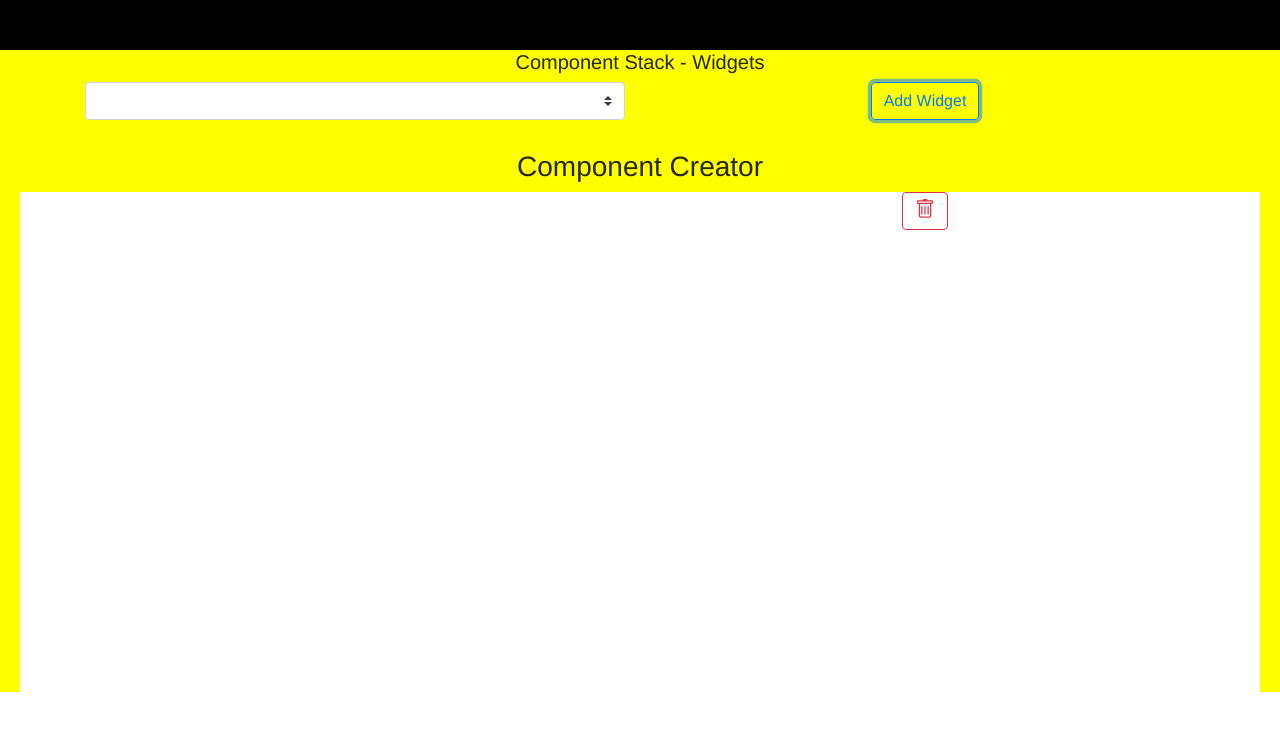
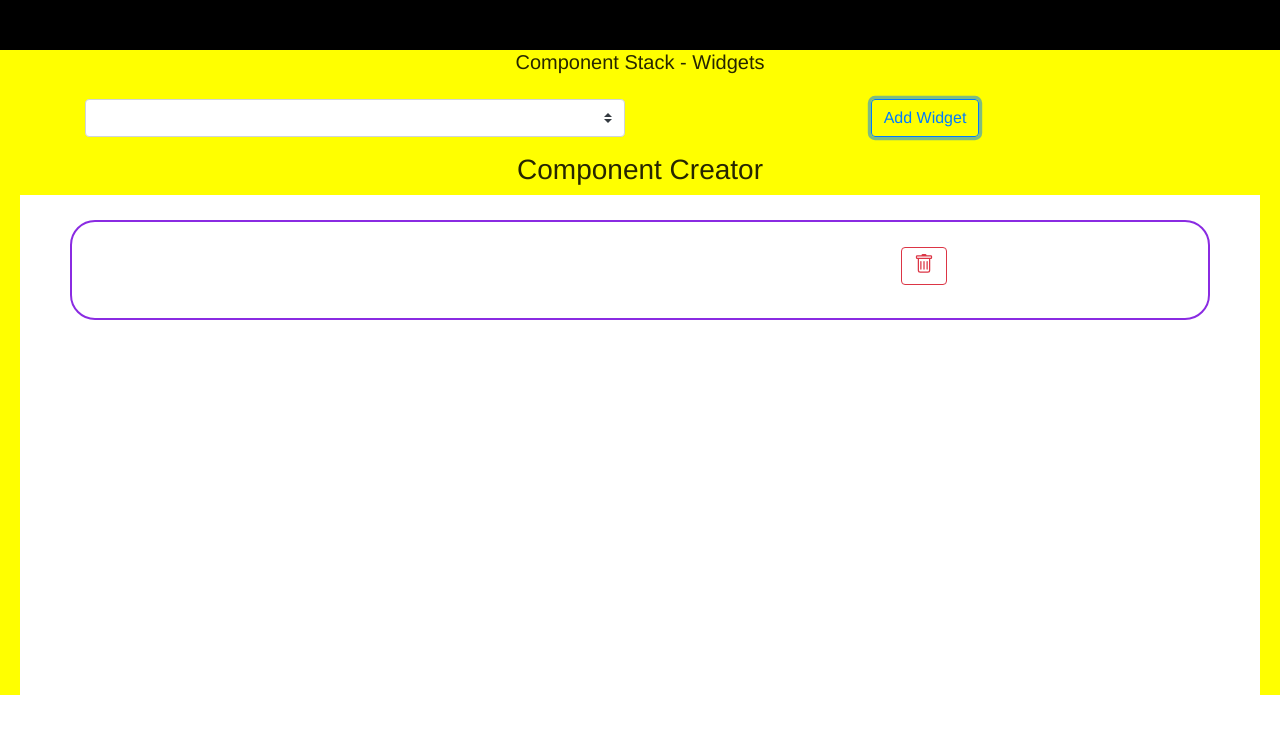
Before and after one commit to NithinMSV/DynamicForms, a Vue app in the folder dynforms/: page /create in a window 1280 px wide. Both pictures are taken after a click on the button "Add Widget". Shown: the top 734 px of the page. Built offline with nearby package versions, Linux system fonts and the light colour scheme; what vue-qrcode-reader would draw is missing.

Commit message:
Components are draggable

```diff
--- a/dynforms/package.json
+++ b/dynforms/package.json
@@ -16,7 +16,8 @@
     "vue": "^2.6.11",
     "vue-qrcode-reader": "^2.3.14",
     "vue-router": "^3.2.0",
-    "vue-scrollto": "^2.20.0"
+    "vue-scrollto": "^2.20.0",
+    "vuedraggable": "^2.24.3"
   },
   "devDependencies": {
     "@vue/cli-plugin-babel": "~4.5.0",
--- a/dynforms/src/components/FormCreator/radio.vue
+++ b/dynforms/src/components/FormCreator/radio.vue
@@ -1,20 +1,40 @@
 <template>
-  <div>
-    <b-form-group label="Individual radios">
-      <b-form-radio v-model="selected" name="some-radios" value="A">Option A</b-form-radio>
-      <b-form-radio v-model="selected" name="some-radios" value="B">Option B</b-form-radio>
+  <div class="container">
+    <div class="row">
+    <div class="col-10">
+    <b-form-group>
+      <b-form-radio v-model="selected" name="some-radios" value="A"><b-form-input v-model="text" placeholder="Enter the option"></b-form-input>
+      </b-form-radio>
     </b-form-group>
-
-    <div class="mt-3">Selected: <strong>{{ selected }}</strong></div>
+    </div>
+    <div class="col-2">
+      <b-button variant="outline-success" v-on:click="addFormElement(inputType)" class="mb-2">
+          <b-icon icon="plus-circle-fill" aria-hidden="true"></b-icon>
+        </b-button>
+    </div>
+    <!-- <div class="mt-2">Value: {{ text }}</div>
+    <div class="mt-3">Selected: <strong>{{ selected }}</strong></div> -->
+  </div>
   </div>
 </template>
 
 <script>
-  export default {
+
+export default {
+    name: 'radio',
+    components: {
+    },
     data() {
       return {
-        selected: ''
+        selected: '',
+        optionSelected: [],
+        value: [],
+        text: '',
+        optionArray: []
       }
-    }
+    },
+    methods: {
+
   }
+}
 </script>
--- a/dynforms/src/components/FormCreator/text.vue
+++ b/dynforms/src/components/FormCreator/text.vue
@@ -1,8 +1,12 @@
 <template>
+<div class="wrapper">
     <div class="w-100">
-    <b-form-input :v-model="label" :placeholder="labelplaceholder"></b-form-input>
-    <b-form-input :v-model="text" :placeholder="placeholder"></b-form-input>
+    <b-form-input v-model="label" :placeholder="labelplaceholder"></b-form-input>
+    <div class="mt-2">Textbox Name Entered: {{ label }}</div>
+    <b-form-input v-model="text" :placeholder="placeholder"></b-form-input>
+    <div class="mt-2">Name Entered: {{ text }}</div>
     </div>
+</div>
 </template>
 
 <script>
@@ -19,5 +23,4 @@
 </script>
 
 <style lang="scss" scoped>
-
 </style>
--- a/dynforms/src/views/CreateForm.vue
+++ b/dynforms/src/views/CreateForm.vue
@@ -28,11 +28,13 @@
     <div class="formarea">
       <h3>Component Creator</h3>
       <div class="drop">
+        <draggable class="list-group" :list="selections" group="components">
         <div v-for="(select,index) in selections" v-bind:key="index">
-            {{select.value}}
-        <div class="container">
+        <div class="container style" id="element">
+          <a-tooltip placement="right" title="I'm Draggable :)">
         <div class="row justify-content-around">
         <div class="col-4">
+          {{select.value}}
         <div v-if="select.value === 'Name'">
         <name />
         </div>
@@ -83,14 +85,16 @@
         </b-button>
         </div>
         </div>
+        </a-tooltip>
         </div>
+        </div>
+        </draggable>
         </div>
         <!-- @click="removeSelection(select)" -->
       <!-- <div v-for="(select,index) in selections" v-bind:key="index">
 
       </div> -->
       </div>
-    </div>
   </div>
   </div>
 </template>
@@ -110,6 +114,8 @@ import date from '../components/FormCreator/date'
 import rating from '../components/FormCreator/rating'
 import askquestions from '../components/FormCreator/askquestion'
 
+import draggable from 'vuedraggable'
+
 export default {
   name: "FormWidgets",
   components: {
@@ -124,7 +130,8 @@ export default {
     file,
     date,
     rating,
-    askquestions
+    askquestions,
+    draggable
   },
   data() {
     return{
@@ -183,10 +190,6 @@ export default {
         value: 'File Upload'
       },
       {
-        name: 'Custom Textbox',
-        value: 'Custom Textbox'
-      },
-      {
         name: 'Signature Placeholder',
         value: 'Signature Placeholder'
       },
@@ -226,10 +229,6 @@ export default {
     //     name: this.selected
     //   });
     // }
-        handleOk(e) {
-        console.log(e);
-        this.visible = false;
-    }
   }
 };
 </script>
@@ -251,7 +250,7 @@ export default {
   background-color: yellow;
   .comp-head {
     position: relative;
-    height: 100px;
+    height: 100%;
   }
   .comp-head h3{
     font-size: 20px;
@@ -269,6 +268,23 @@ export default {
 
 .invisible {
   display: none;
+}
+
+.style {
+  border: 2px solid blueviolet;
+  border-radius: 25px;
+  margin-top: 25px;
+  margin-bottom: 25px;
+  cursor: all-scroll;
+}
+
+.col-4 {
+  margin-top: 25px;
+  margin-bottom: 25px;
+}
+
+.container {
+    margin-top: 25px;
 }
 
 .drop {
```
Also changed, not shown: 1 other file (tests, documents, lock files or other folders).
